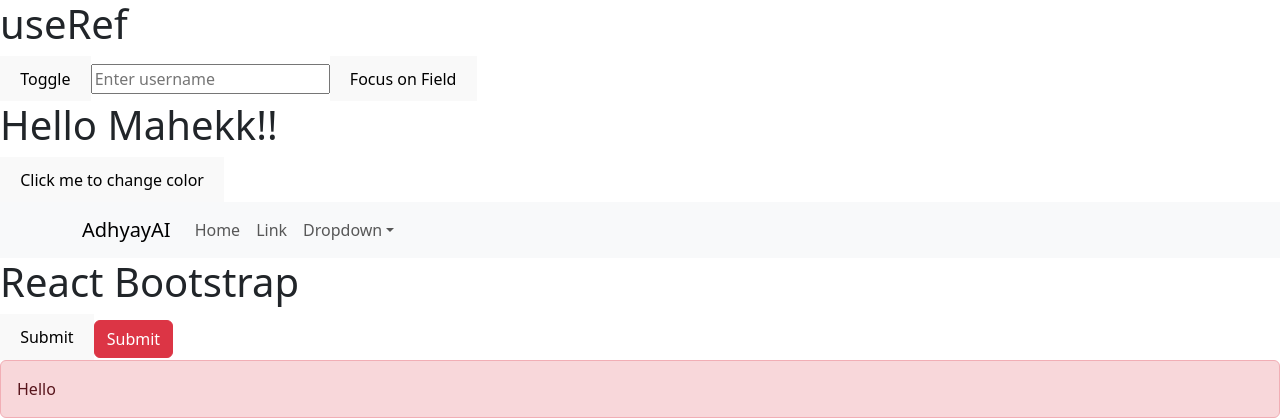
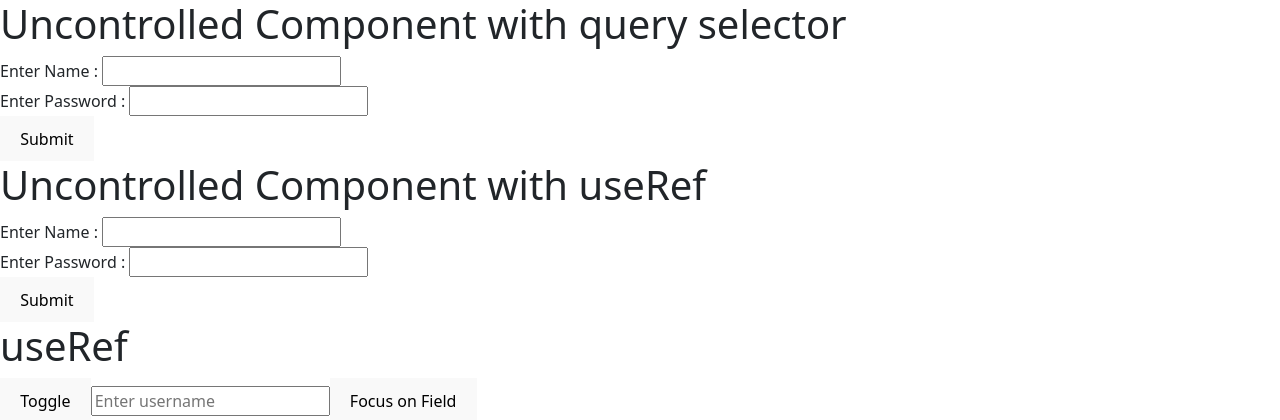
Before and after one commit to MahekSheth01/ReactJS, a React (Vite) app: page / in a window 1280 px wide. Shown: the top 420 px of the page. Built offline with nearby package versions, Linux system fonts and the light colour scheme.

Commit message:
Uncontrolled Component

```diff
--- a/src/App.jsx
+++ b/src/App.jsx
@@ -25,6 +25,7 @@ import InlineStyle from "./InlineStyle";
 import StyledComp from "./StyledComp";
 import Boostraped from "./Boostraped";
 import HookuseRef from "./HookuseRef";
+import UnControlledComponent from "./UnControlledComponent";
 function App() {
 
   /* ===== BASIC FUNCTIONS ===== */
@@ -116,6 +117,7 @@ function App() {
   /* ===== JSX RETURN ===== */
   return (
     <div>
+      <UnControlledComponent/>
       <HookuseRef/>
       <Boostraped/>
       <StyledComp/>
--- /dev/null
+++ b/src/UnControlledComponent.jsx
@@ -0,0 +1,46 @@
+import React, { useRef } from 'react'
+
+const UnControlledComponent = () => {
+    const handleUn=(event)=>{
+        event.preventDefault();
+        const username=document.querySelector("#username").value
+        const password=document.querySelector("#password").value
+        console.log("Username:",username);
+        console.log("Password:",password);
+    }
+
+    const userRef=useRef();
+    const passRef=useRef();
+
+    const handleRef=(event)=>{
+        event.preventDefault();
+        const username=userRef.current.value;
+        const password=passRef.current.value;
+        console.log("Username:",username);
+        console.log("Password:",password);
+    }
+
+  return (
+    <div>
+      <h1>Uncontrolled Component with query selector</h1>
+      <form action="" method="post" onSubmit={handleUn}>
+        Enter Name : <input type="text" id="username" name="username" />
+        <br />
+        Enter Password : <input type="password" name="password" id="password" />
+        <br />
+        <button type="submit">Submit</button>
+      </form>
+
+       <h1>Uncontrolled Component with useRef</h1>
+      <form action="" method="post" onSubmit={handleRef}>
+        Enter Name : <input type="text" ref={userRef} id="usernameref" name="username" />
+        <br />
+        Enter Password : <input type="password" ref={passRef} name="password" id="passwordref" />
+        <br />
+        <button type="submit">Submit</button>
+      </form>
+    </div>
+  )
+}
+
+export default UnControlledComponent
```
